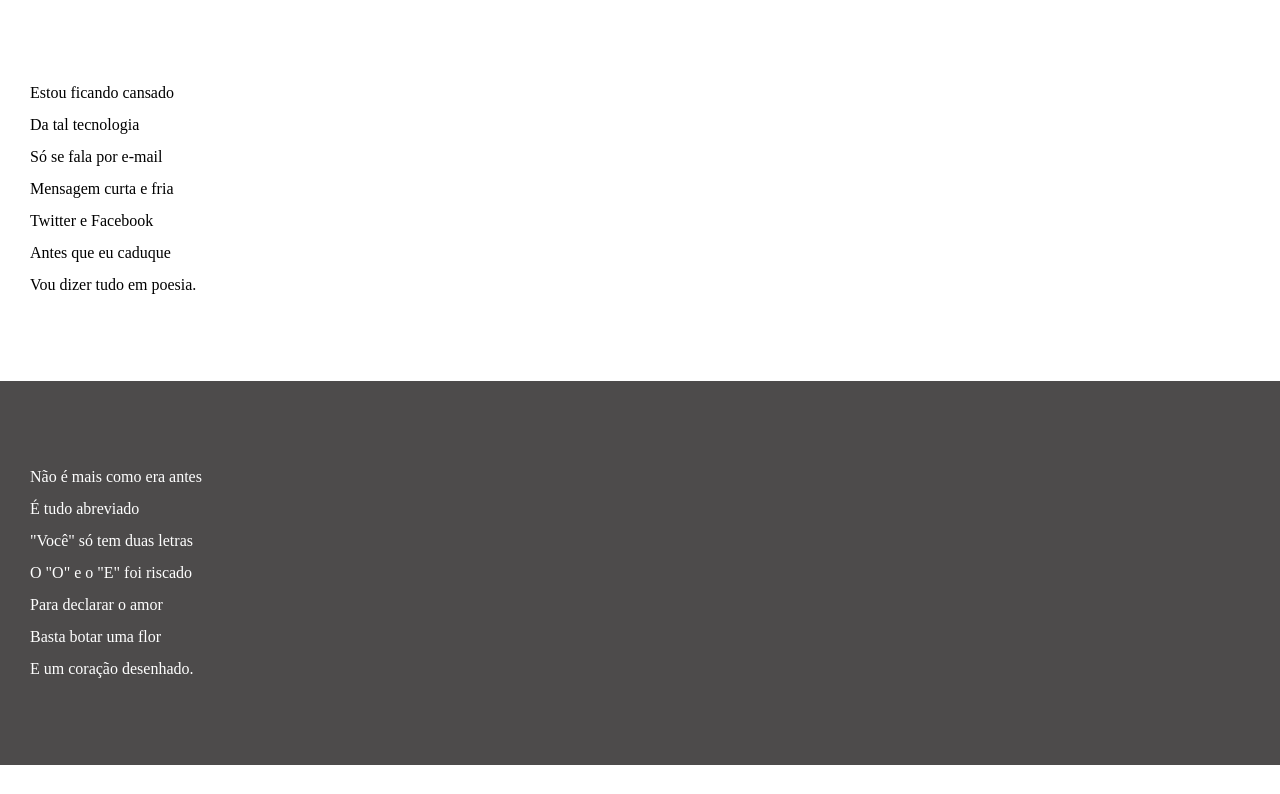
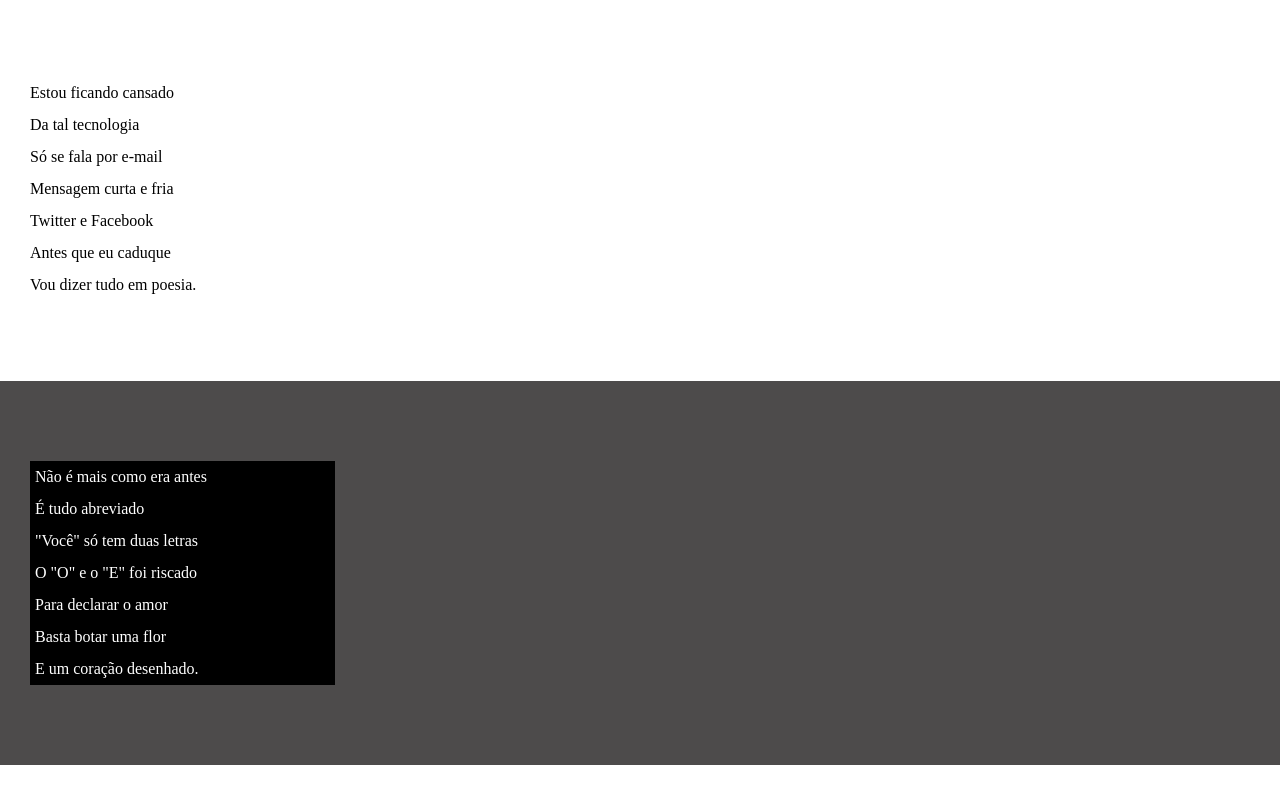
Before and after one commit to tmrprogramacao/MODULO03, a plain HTML site: page desafios/d012/index.html in a window 1280 px wide. Shown: the part 158-952 px from the top of the page. Drawn offline with Linux system fonts and the light colour scheme.

Commit message:
alteracao

```diff
--- a/desafios/d012/index.html
+++ b/desafios/d012/index.html
@@ -29,6 +29,7 @@
 
 
     <section class="imagem">
+        <p>
             Não é mais como era antes <br>
             É tudo abreviado <br>
             "Você" só tem duas letras <br>
@@ -36,6 +37,7 @@
             Para declarar o amor <br>
             Basta botar uma flor <br>
             E um coração desenhado.
+        </p>
     </section>
 
 
--- a/desafios/d012/style.css
+++ b/desafios/d012/style.css
@@ -44,6 +44,8 @@ section.imagem{
 }
 section.imagem > p{
     background-color: black;
+    width: 300px;
+    padding-left: 5px;
 }
 footer{
     background-color: black;
```
Lines whose indentation alone changed are shown as unchanged.
